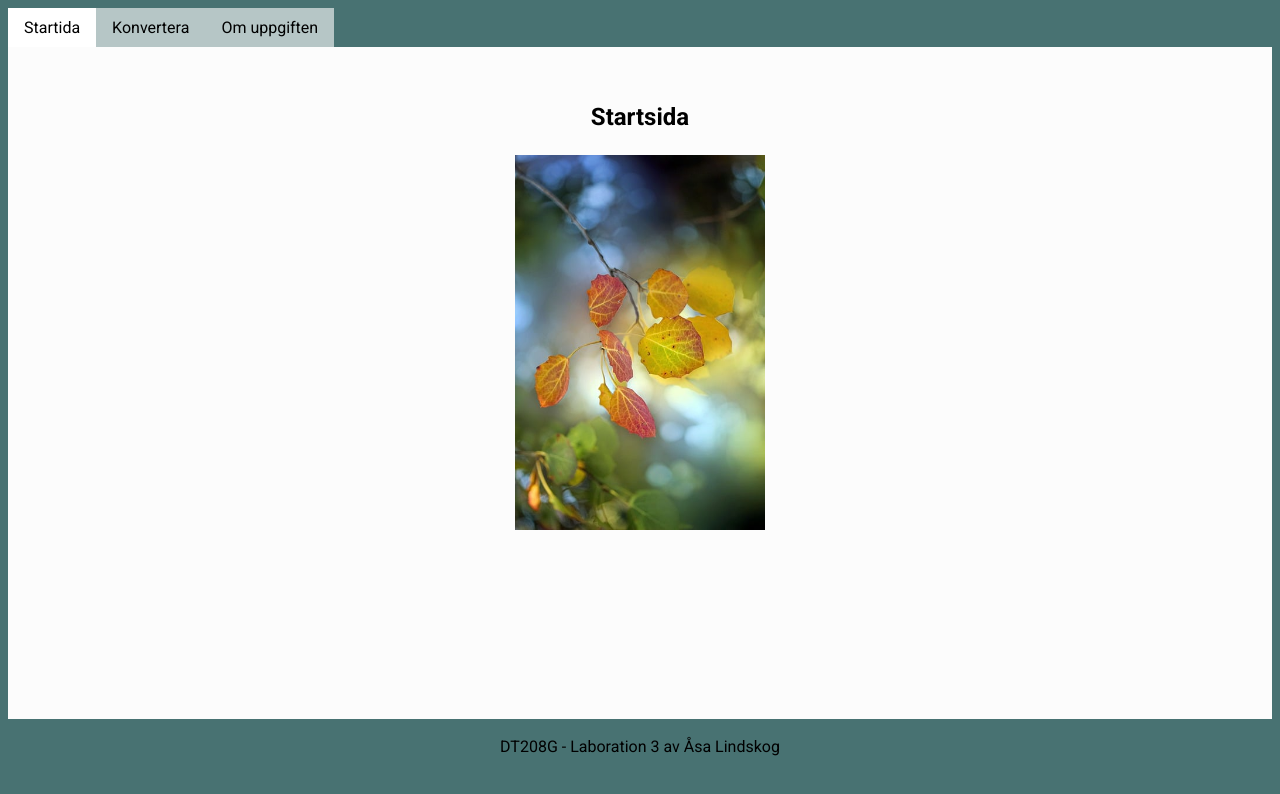
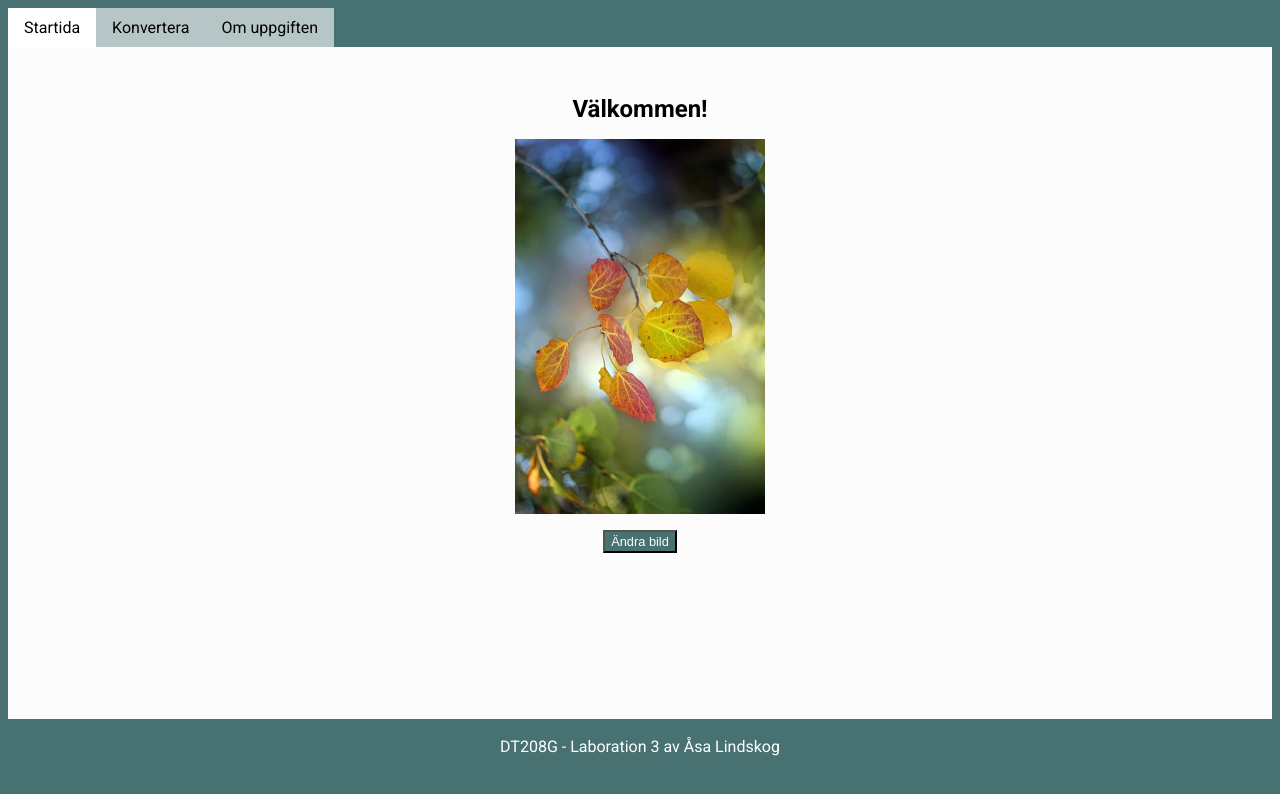
Before and after one commit to sali1502/DT208GLabb3, an Angular app: page /home in a window 1280 px wide. Shown: the top 794 px of the page. Built offline with nearby package versions, Linux system fonts and the light colour scheme.

Commit message:
Ändring av välkomstbild med knapp.

```diff
--- a/src/app/footer/footer.component.css
+++ b/src/app/footer/footer.component.css
@@ -2,4 +2,5 @@ footer {
     text-align: center;
     margin: 0 auto;
     height: 10vh;
+    color: white;
 }
--- a/src/app/home/home.component.css
+++ b/src/app/home/home.component.css
@@ -1,5 +1,17 @@
 img {
     width: 100%;
     max-width: 250px;
-    margin-top: 3vh;
+    margin-top: 2vh;
+    margin-bottom: 1vh;
 }
+
+button {
+    background-color: #487272;
+    color: rgb(255, 255, 255);
+    margin-top: 0.5vh;
+    padding-top: 2px;
+    padding-bottom: 2px;
+    padding-right: 6px;
+    padding-left: 6px;
+    font-size: 0.8em;
+}
--- a/src/app/home/home.component.html
+++ b/src/app/home/home.component.html
@@ -1,3 +1,7 @@
-<h2>Startsida</h2>
+<h2>Välkommen!</h2>
 
-<img src="images/autumnleaf.jpg" alt="Trädkvist med höstlöv">
+<img [src]="welcomeImage" alt="Välkomstbild">
+
+<div>
+    <button (click)="changeImage()">Ändra bild</button>
+</div>
--- a/src/app/home/home.component.ts
+++ b/src/app/home/home.component.ts
@@ -7,6 +7,11 @@ import { Component } from '@angular/core';
   templateUrl: './home.component.html',
   styleUrl: './home.component.css'
 })
+
 export class HomeComponent {
+  welcomeImage: string = "images/autumnleaf.jpg";
 
+  changeImage(): void {
+    this.welcomeImage = "images/rosehip.jpg";
+  }
 }
--- a/src/styles.css
+++ b/src/styles.css
@@ -24,7 +24,7 @@ main {
 h2 {
     text-align: center;
     margin: 0 auto;
-    padding-top: 5vh;
+    padding-top: 4vh;
 }
 
 p {
```
Also changed, not shown: public/images/rosehip.jpg (added).
